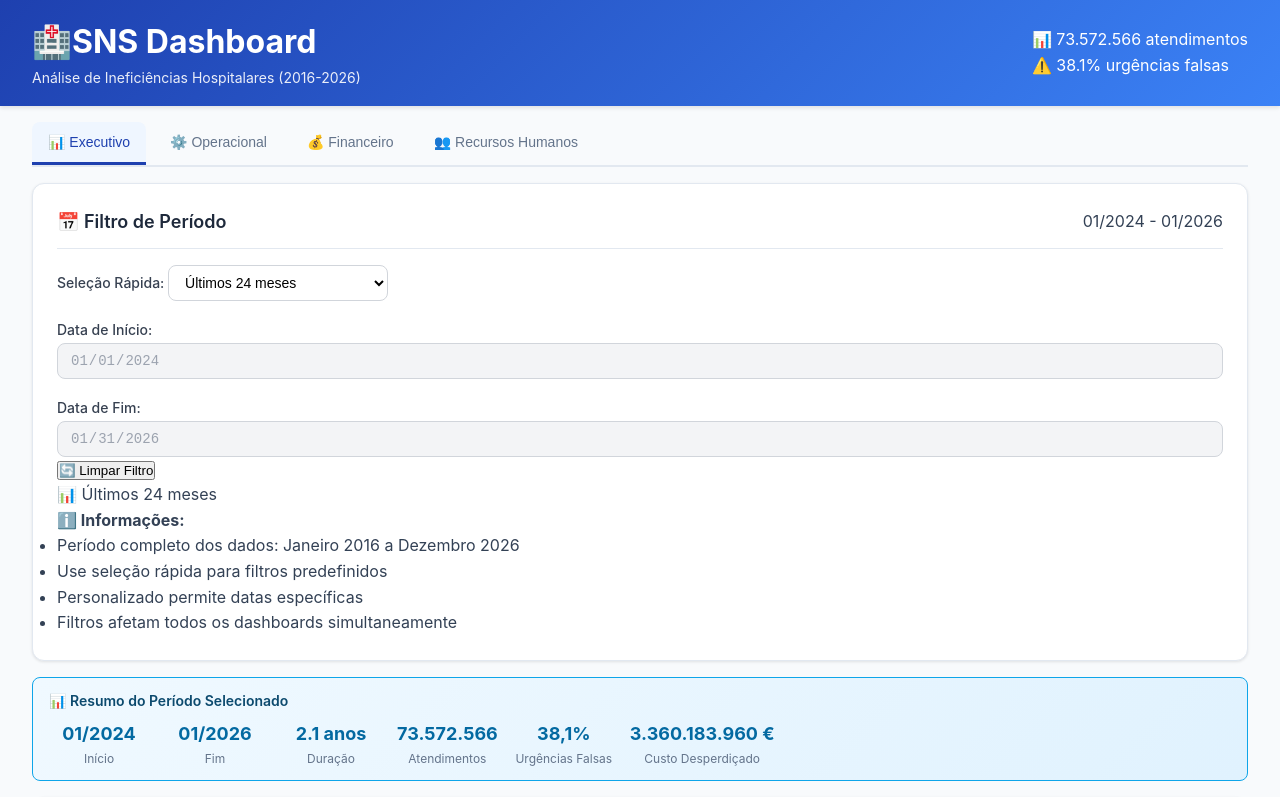
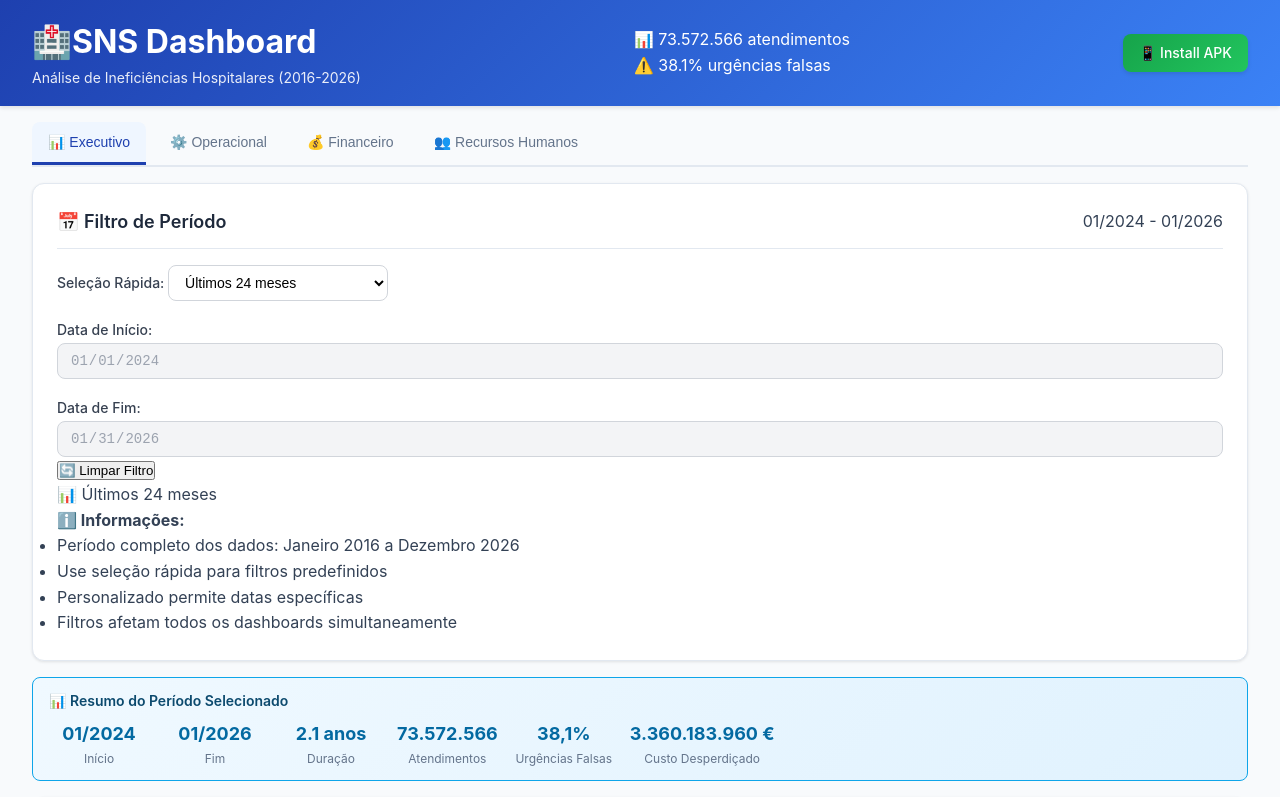
Before and after one commit to Furtif/sns_dashboard_web, a React app: page / in a window 1280 px wide. Shown: the top 797 px of the page. Built offline with nearby package versions, Linux system fonts and the light colour scheme.

Commit message:
test apk

```diff
--- a/src/App.js
+++ b/src/App.js
@@ -136,6 +136,16 @@ function App() {
                 <div>⚠️ {data?.percentUrgenciasFalsas?.toFixed(1)}% urgências falsas</div>
               </div>
             </div>
+            <div>
+              <a
+                href="./download/SNS%20PT_v1.apk"
+                download
+                className="mobile-download-btn"
+                title="Descarregar App Android"
+              >
+                📱 Install APK
+              </a>
+            </div>
           </div>
         </div>
       </header>
--- a/src/styles.css
+++ b/src/styles.css
@@ -570,6 +570,30 @@ body {
   box-shadow: none;
 }
 
+/* Mobile Download Button */
+.mobile-download-btn {
+  background: linear-gradient(135deg, #16a34a 0%, #22c55e 100%);
+  color: white;
+  border: none;
+  padding: 0.5rem 1rem;
+  border-radius: 0.5rem;
+  font-size: 0.875rem;
+  font-weight: 500;
+  cursor: pointer;
+  transition: all 0.2s ease;
+  display: inline-flex;
+  align-items: center;
+  gap: 0.5rem;
+  text-decoration: none;
+  box-shadow: 0 2px 4px rgba(0, 0, 0, 0.1);
+}
+
+.mobile-download-btn:hover {
+  transform: translateY(-1px);
+  box-shadow: 0 4px 6px rgba(0, 0, 0, 0.15);
+  color: white;
+}
+
 /* Footer */
 .footer {
   background: linear-gradient(135deg, #0f172a 0%, #1e293b 50%, #334155 100%);
```
Also changed, not shown: 1 other file (tests, documents, lock files or other folders).
